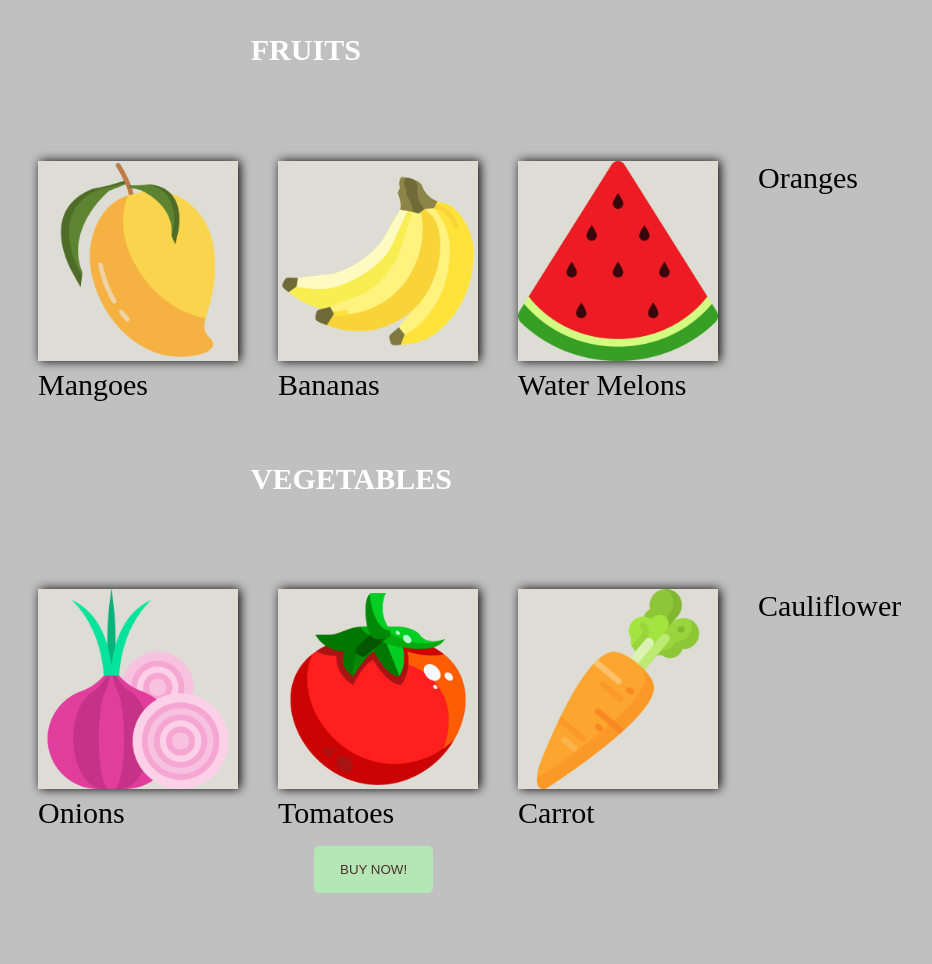
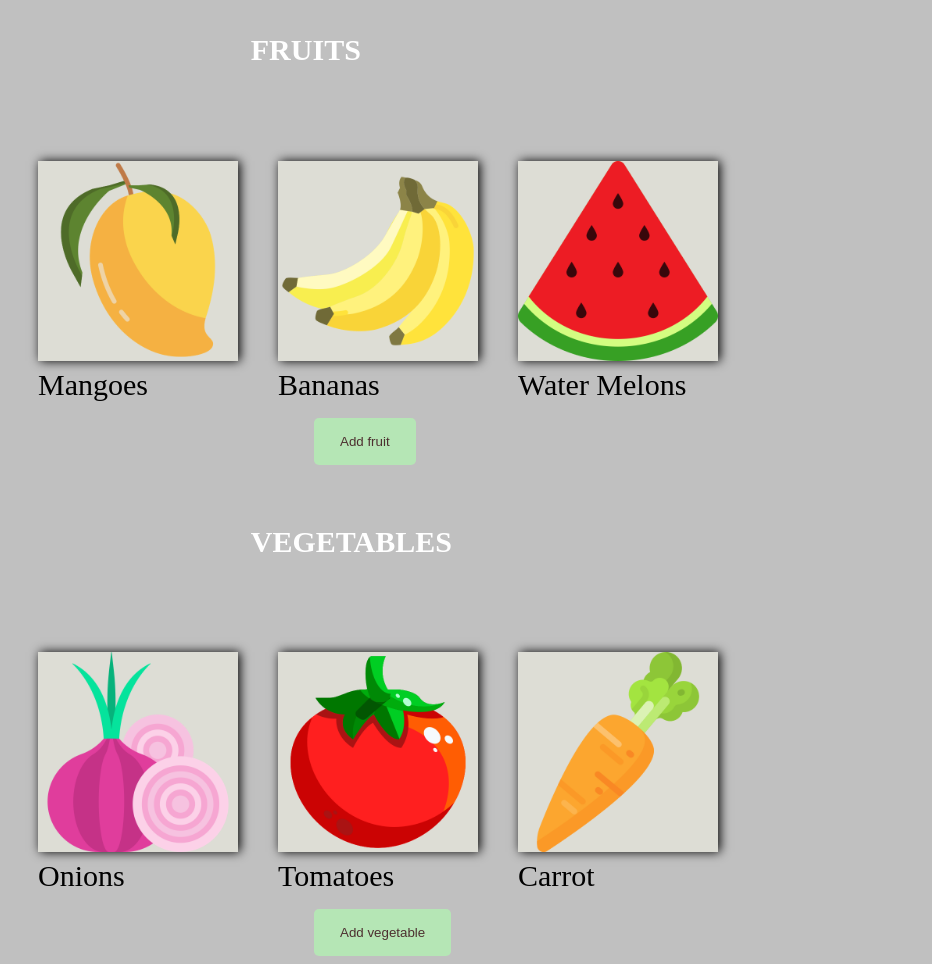
Before and after one commit to menbereluel/DOM-JS, a plain HTML site: page index.html in a window 1280 px wide. Shown: the part 1003-1967 px from the top of the page, without its empty margins (326-1258 px from the left). Before the commit the page ends 1904 px from the top, so only its background shows below. Drawn offline with Linux system fonts and the light colour scheme.

Commit message:
add some changes

```diff
--- a/index.html
+++ b/index.html
@@ -16,6 +16,7 @@
     <li><img  src="images/bananas.png" id="fruit-image"><br>Bananas</li>
     <li><img  src="images/watermelon.png"id="fruit-image"><br>Water Melons</li>
   </ul>
+  <button id="click-button" onclick="addFruit()">Add fruit</button>
   <h3>Vegetables</h3>
   <ul id="vegList">
     <li><img src="images/onion.png"  id="vegetable-image"> <br>Onions</li>
@@ -24,7 +25,8 @@
 
   </ul>
 
-  <button id="click-button">BUY NOW!</button>
+  <button id="click-button" onclick="addvegetable()">Add vegetable</button>
+
 <script src="index.js"></script>
 
 </body>
--- a/index.js
+++ b/index.js
@@ -42,14 +42,22 @@ document.querySelectorAll("h3").forEach(function(h3) {
 });
 
 // Add one more fruit to the fruits list
-let newFruit = document.createElement("li");
-newFruit.textContent = "Oranges";
-document.getElementById("fruList").appendChild(newFruit);
 
-// Add one more vegetable to the vegetables list
-let newVeg = document.createElement("li");
-newVeg.textContent = "Cauliflower";
-document.getElementById("vegList").appendChild(newVeg);
+function addFruit() {
+    const listElement = document.getElementById('fruList');
+    const newListItem = document.createElement('li');
+    newListItem.textContent = 'Mango';
+    newListItem
+    listElement.appendChild(newListItem);
+  }
+
+function addvegetable() {
+    const listElement = document.getElementById('vegList');
+    const newListItem = document.createElement('li');
+    newListItem.textContent = 'Cabbage';
+    newListItem
+    listElement.appendChild(newListItem);
+  }
 
 const newImage = document.createElement('img');
 const imageContent = document.create
```
